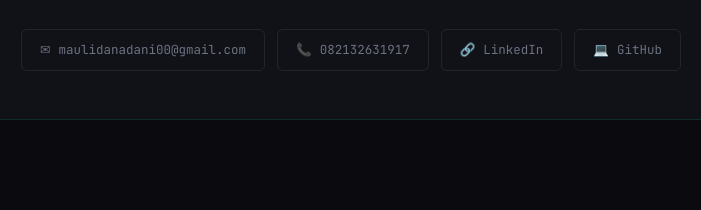
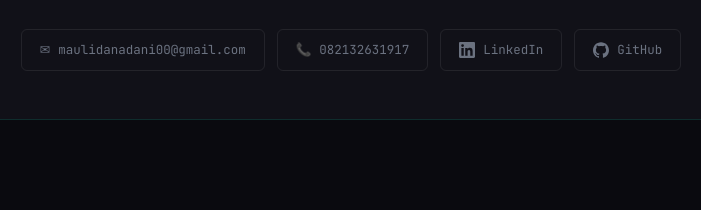
Before and after one commit to AdaniMaulidan/Portofolio_Muhammad-Adani-Maulidan, a plain HTML site: page index.html in a window 1280 px wide. Shown: the part 5651-5861 px from the top of the page, 289-990 px from the left. Drawn offline with Linux system fonts and the light colour scheme.

Commit message:
Rename portfolio-adani.html to index.html for GitHub Pages

```diff
--- a/portfolio-adani.html
+++ b/index.html
@@ -749,10 +749,10 @@
           <span>📞</span> 082132631917
         </a>
         <a href="https://linkedin.com/in/muhammad-adani-maulidan-51a24a3b9" target="_blank" class="contact-link">
-          <span>🔗</span> LinkedIn
+          <svg width="16" height="16" viewBox="0 0 24 24" fill="currentColor"><path d="M20.447 20.452h-3.554v-5.569c0-1.328-.027-3.037-1.852-3.037-1.853 0-2.136 1.445-2.136 2.939v5.667H9.351V9h3.414v1.561h.046c.477-.9 1.637-1.85 3.37-1.85 3.601 0 4.267 2.37 4.267 5.455v6.286zM5.337 7.433a2.062 2.062 0 01-2.063-2.065 2.064 2.064 0 112.063 2.065zm1.782 13.019H3.555V9h3.564v11.452zM22.225 0H1.771C.792 0 0 .774 0 1.729v20.542C0 23.227.792 24 1.771 24h20.451C23.2 24 24 23.227 24 22.271V1.729C24 .774 23.2 0 22.222 0h.003z"/></svg> LinkedIn
         </a>
         <a href="https://github.com/AdaniMaulidan" target="_blank" class="contact-link">
-          <span>💻</span> GitHub
+          <svg width="16" height="16" viewBox="0 0 24 24" fill="currentColor"><path d="M12 .297c-6.63 0-12 5.373-12 12 0 5.303 3.438 9.8 8.205 11.385.6.113.82-.258.82-.577 0-.285-.01-1.04-.015-2.04-3.338.724-4.042-1.61-4.042-1.61C4.422 18.07 3.633 17.7 3.633 17.7c-1.087-.744.084-.729.084-.729 1.205.084 1.838 1.236 1.838 1.236 1.07 1.835 2.809 1.305 3.495.998.108-.776.417-1.305.76-1.605-2.665-.3-5.466-1.332-5.466-5.93 0-1.31.465-2.38 1.235-3.22-.135-.303-.54-1.523.105-3.176 0 0 1.005-.322 3.3 1.23.96-.267 1.98-.399 3-.405 1.02.006 2.04.138 3 .405 2.28-1.552 3.285-1.23 3.285-1.23.645 1.653.24 2.873.12 3.176.765.84 1.23 1.91 1.23 3.22 0 4.61-2.805 5.625-5.475 5.92.42.36.81 1.096.81 2.22 0 1.606-.015 2.896-.015 3.286 0 .315.21.69.825.57C20.565 22.092 24 17.592 24 12.297c0-6.627-5.373-12-12-12"/></svg> GitHub
         </a>
       </div>
     </div>
```
